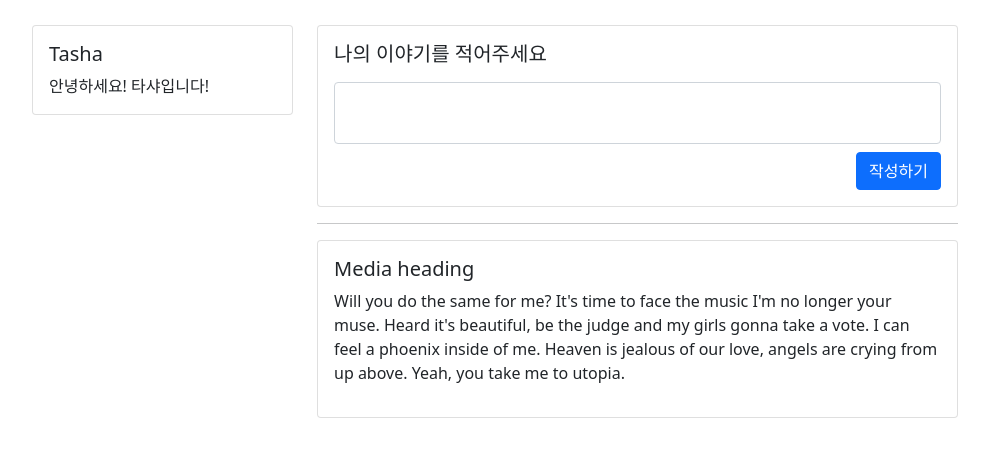
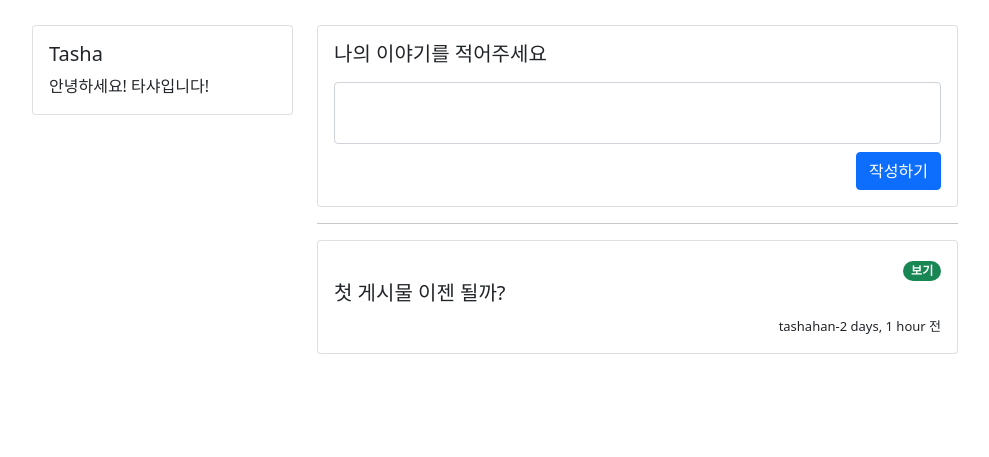
Before and after one commit to Madung2/1st_django_project, a Django app: page /tweet/ in a window 1280 px wide. Shown: the part 56-513 px from the top of the page, without its empty margins (50-1039 px from the left). Run offline with Django 4.2, Linux system fonts and the light colour scheme; a user stored in the database is signed in; data comes from the database, SQL or seed files in the repository; both versions use the stored data as it was after the commit.

Commit message:
게시물 생성/삭제기능 -3주차 완/3주차 숙제 시작전

```diff
--- a/templates/tweet/home.html
+++ b/templates/tweet/home.html
@@ -22,15 +22,19 @@
                     <div class="col-md-12">
                         <div class="card">
                             <div class="card-body">
+
                                 <div class="media">
                                     <div class="media-body">
                                         <h5 class="mt-0">나의 이야기를 적어주세요</h5>
                                         <p>
-                                        <form>
+                                        <form action="/tweet/" method="post">
+                                            {% csrf_token %}
                                             <div class="form-group mb-2">
-                                                <textarea class="form-control" style="resize: none" name='my-content' id="my-content"></textarea>
+                                                <textarea class="form-control" style="resize: none" name='my-content'
+                                                          id="my-content"></textarea>
                                             </div>
-                                            <button type="submit" class="btn btn-primary" style="float:right;">작성하기</button>
+                                            <button type="submit" class="btn btn-primary" style="float:right;">작성하기
+                                            </button>
                                         </form>
                                         </p>
                                     </div>
@@ -42,26 +46,34 @@
                 <hr>
                 <!-- 작성 된 글이 나오는 곳 -->
                 <div class="row">
-                    <div class="col-md-12">
-                        <div class="card">
-                            <div class="card-body">
-                                <div class="media">
-                                    <div class="media-body">
-                                        <h5 class="mt-0">Media heading</h5>
-                                        <p>Will you do the same for me? It's time to face the music I'm no longer your
-                                            muse.
-                                            Heard it's
-                                            beautiful, be the judge and my girls gonna take a vote. I can feel a phoenix
-                                            inside
-                                            of me.
-                                            Heaven is
-                                            jealous of our love, angels are crying from up above. Yeah, you take me to
-                                            utopia.</p>
+                    {% for tw in tweet %}
+                        <div class="col-md-12 mb-2">
+                            <div class="card">
+                                <div class="card-body">
+                                    {% if tw.author == user %}
+                                        <div style="text-align: right">
+                                            <a href="/tweet/delete/{{ tw.id }}">
+                                                <span class="badge rounded-pill bg-danger">삭제</span>
+                                            </a>
+                                        </div>
+                                    {% endif %}
+                                    <div style="text-align: right">
+                                        <a href="#">
+                                            <span class="badge rounded-pill bg-success">보기</span>
+                                        </a>
+                                    </div>
+                                    <div class="media">
+                                        <div class="media-body">
+                                            <h5 class="mt-0">{{ tw.content }}</h5>
+                                        </div>
+                                        <div style="text-align: right">
+                                            <span style="font-size: small">{{ tw.author.username }}-{{ tw.created_at|timesince }} 전</span>
+                                        </div>
                                     </div>
                                 </div>
                             </div>
                         </div>
-                    </div>
+                    {% endfor %}
                 </div>
 
             </div>
--- a/tweet/urls.py
+++ b/tweet/urls.py
@@ -5,5 +5,6 @@ from . import views
 #네임은 다른데서 불러서 사용할 수 있는 이름.
 urlpatterns = [
     path('', views.home, name='home'),# 127.0.0.1:8000 과 views.py 폴더의 home 함수 연결
-    path('tweet/', views.tweet, name='tweet')# 127.0.0.1:8000/tweet 과 views.py 폴더의 tweet 함수 연결
+    path('tweet/', views.tweet, name='tweet'),# 127.0.0.1:8000/tweet 과 views.py 폴더의 tweet 함수 연결
+    path('tweet/delete/<int:id>', views.delete_tweet, name='delete-tweet'), #숫자가 올건데 id라는 변수에 저장하겠다
 ]
--- a/tweet/views.py
+++ b/tweet/views.py
@@ -1,4 +1,6 @@
 from django.shortcuts import render, redirect
+from .models import TweetModel
+from django.contrib.auth.decorators import login_required
 
 # Create your views here.
 
@@ -15,6 +17,21 @@ def tweet(request):
     if request.method == 'GET':
         ur_user = request.user.is_authenticated
         if ur_user:
-            return render(request, 'tweet/home.html')
+            all_tweet = TweetModel.objects.all().order_by('-created_at')
+            return render(request, 'tweet/home.html', {'tweet': all_tweet}) #요 트윗 키값은 html 템플릿에서 사용됨
         else:
             return redirect('/sign-in')
+
+    elif request.method =='POST':
+        user = request.user #로그인된 사용자의 전체 정보
+        my_tweet = TweetModel() #이거 왠지 필수...나제?!?! : 클래스는 빵틀이라서
+        my_tweet.author = user
+        my_tweet.content = request.POST.get('my-content', '') #my-content는 html form name
+        my_tweet.save()
+        return redirect('/tweet')
+
+@login_required()
+def delete_tweet(request, id):
+    my_tweet = TweetModel.objects.get(id=id) #url에 id를 넘겨줘야함
+    my_tweet.delete()
+    return redirect('/tweet')
```
Also changed, not shown: db.sqlite3.
